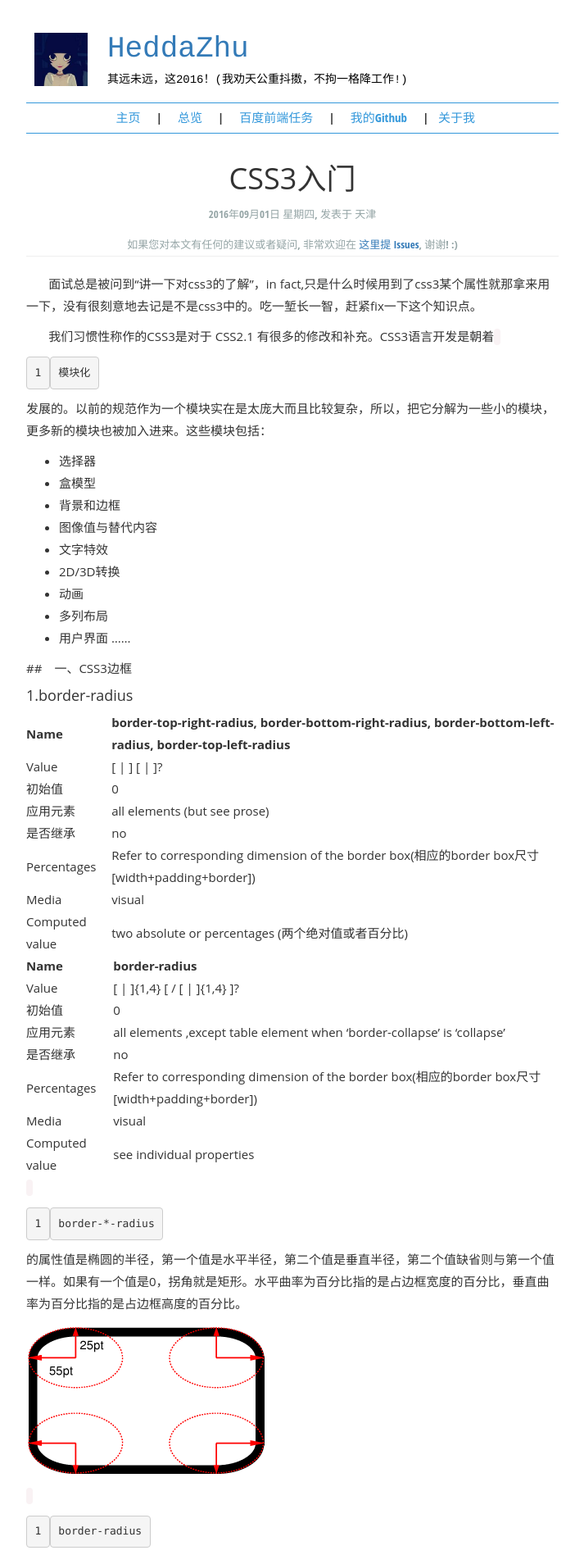
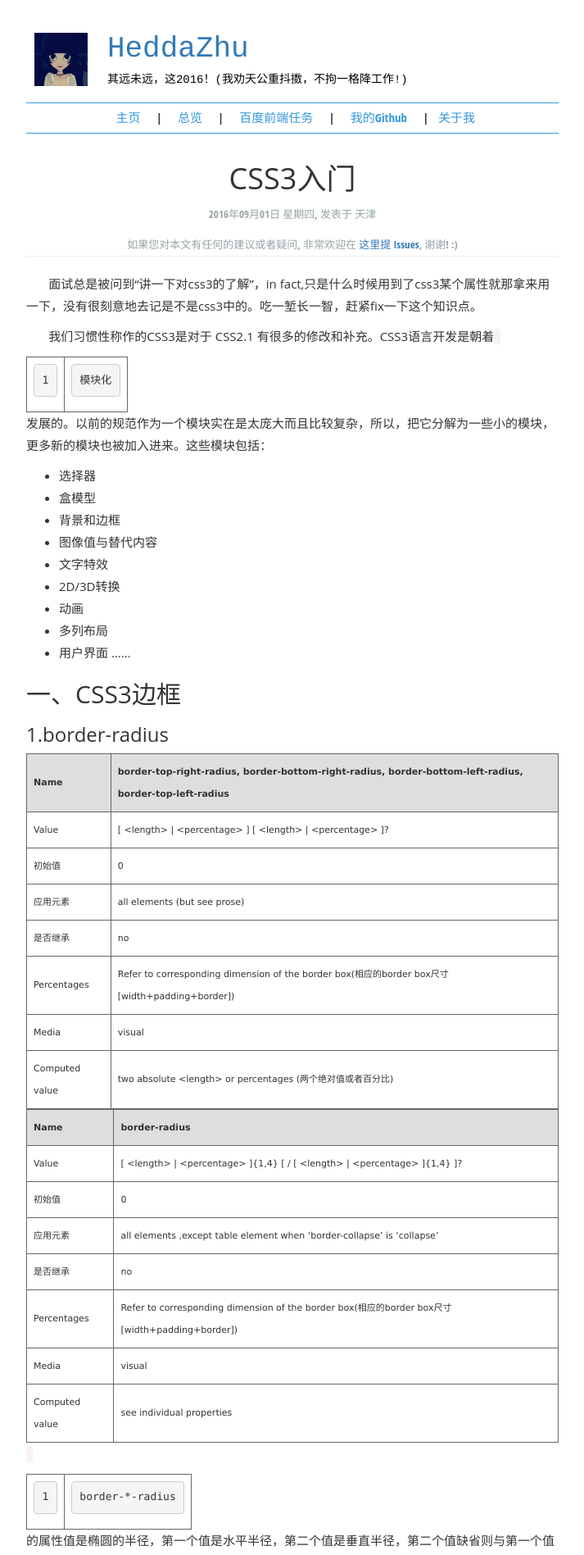
Before and after one commit to HeddaZhu/HeddaZhu.github.io, a Jekyll site: the page built from _posts/2016-09-01-CSS3.md, in a window 1280 px wide. Shown: the top 1897 px of the page at 82% size, without its empty margins (283-996 px from the left). Built offline with Jekyll 4.4.1, drawn with Linux system fonts in a browser that asks for light colours.

```diff
--- a/_posts/2016-09-01-CSS3.md
+++ b/_posts/2016-09-01-CSS3.md
@@ -23,26 +23,28 @@ description: "css3入门"
 + 用户界面        ......
 
 
-##　一、CSS3边框
+## 一、CSS3边框
 
 
-#### 1.border-radius
+### 1.border-radius
 
 Name | border-top-right-radius, border-bottom-right-radius, border-bottom-left-radius, border-top-left-radius
 -----|------
-Value | [ <length> \| <percentage> ] [ <length> \| <percentage> ]?
+Value | [ \<length\> \| \<percentage\> ] [ \<length\> \| \<percentage\> ]?
 初始值 | 0
 应用元素   |all elements (but see prose)
 是否继承 | no
 Percentages|Refer to corresponding dimension of the border box(相应的border box尺寸[width+padding+border])
 Media|visual
-Computed value|two absolute <length> or percentages (两个绝对值或者百分比)
+Computed value|two absolute \<length\> or percentages (两个绝对值或者百分比)
+
+
 
 
 
 Name | border-radius
 -----|------
-Value | 	[ <length> \| <percentage> ]{1,4} [ / [ <length> \| <percentage> ]{1,4} ]?
+Value | 	[ \<length\> \| \<percentage\> ]{1,4} [ / [ \<length\> \| \<percentage\> ]{1,4} ]?
 初始值 | 0
 应用元素   |all elements ,except table element when ‘border-collapse’ is ‘collapse’
 是否继承 | no
@@ -204,4 +206,9 @@ border-image-width	|图片边框的宽度。
 border-image-outset	|边框图像区域超出边框的量。
 border-image-repeat	|图像边框是否应平铺(repeated)、铺满(rounded)或拉伸(stretched)
 
+
+
+
+
+
 <img src="/assets/img/CSS3/border_image_browerSupport.png" alt="图片无法正常显示">
--- a/assets/css/blog.css
+++ b/assets/css/blog.css
@@ -263,3 +263,25 @@ div.authorimage {
     text-align: center;
     line-height: 50px;
 }
+table{
+  font-family: verdana,arial,sans-serif;
+  font-size:11px;
+  color:#333333;
+  border-width: 1px;
+  border-color: #666666;
+  border-collapse: collapse;
+}
+table th {
+  border-width: 1px;
+  padding: 8px;
+  border-style: solid;
+  border-color: #666666;
+  background-color: #dedede;
+}
+table td {
+  border-width: 1px;
+  padding: 8px;
+  border-style: solid;
+  border-color: #666666;
+  background-color: #ffffff;
+}
```
Also changed, not shown: other parts of _posts/2016-09-01-CSS3.md (+1 -1 lines), _posts/2016-08-31-Interview-Experience.md (+3 -3 lines).
